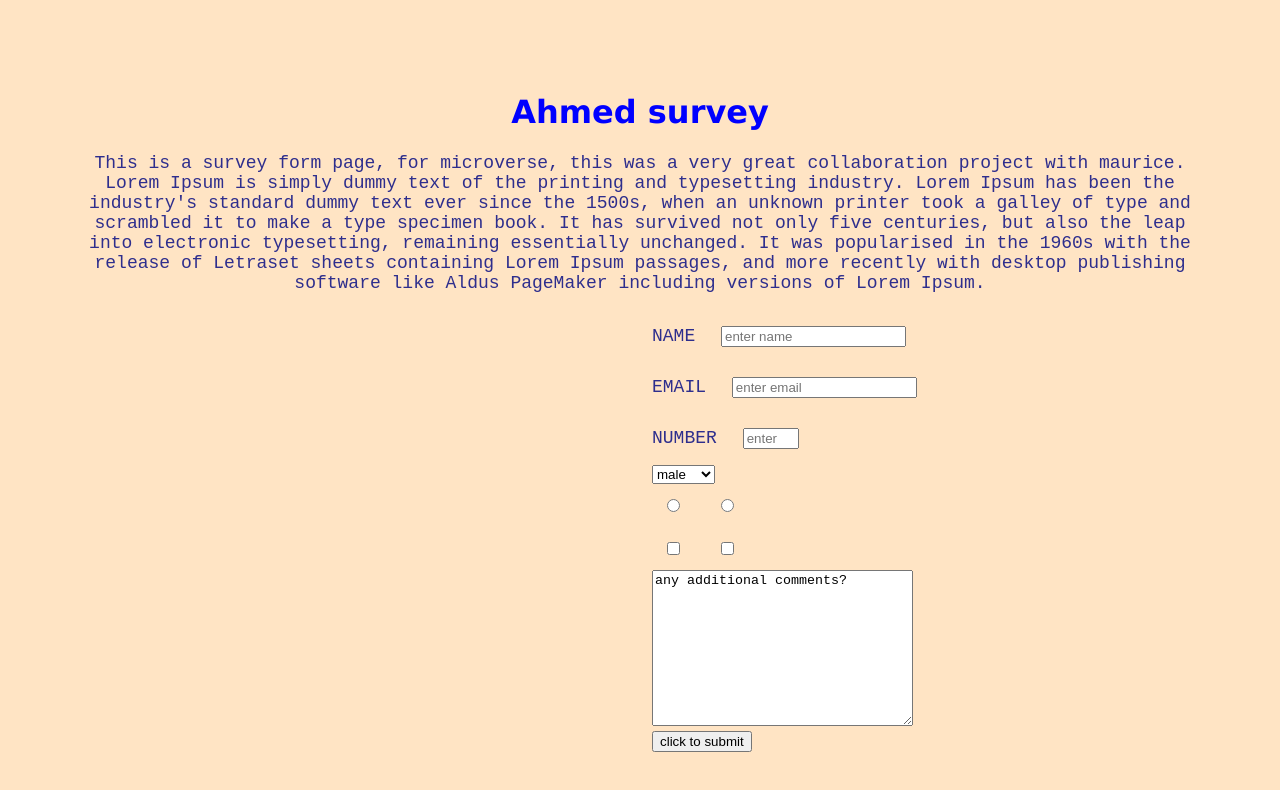
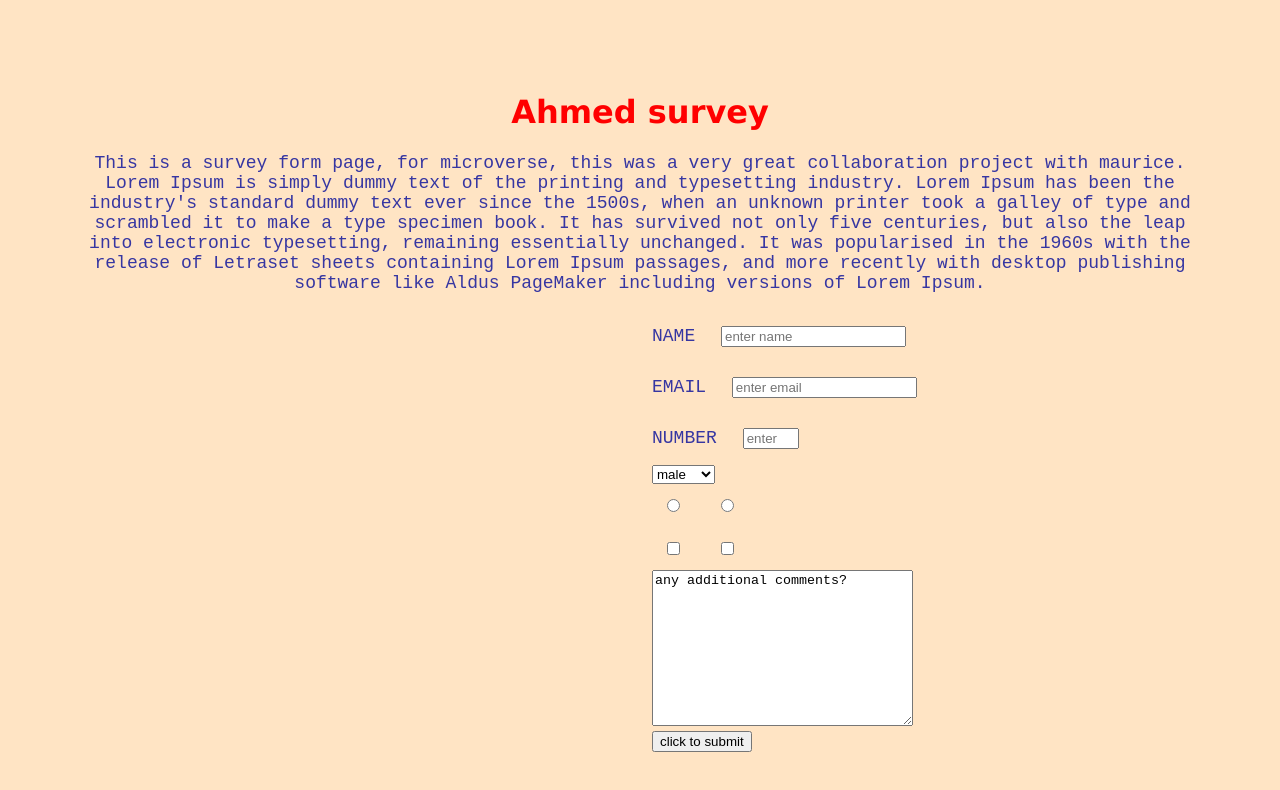
Before and after one commit to coker2019/Ahmed-coker, a plain HTML site: page index.html in a window 1280 px wide. Drawn offline with Linux system fonts and the light colour scheme.

Commit message:
added  css

```diff
--- a/css/style.css
+++ b/css/style.css
@@ -1,5 +1,5 @@
 body{
-    color:rgb(46, 46, 141);
+    color:rgb(54, 54, 162);
     text-align: center;
     font-size: large;
     font-family: 'Courier New', Courier, monospace;
@@ -10,10 +10,10 @@ body{
 h1{
     font-size:xx-large;
     font: xx-large bolder;
-    color:blue ;
+    color:red ;
     font-family: 'Lucida Sans', 'Lucida Sans Regular', 'Lucida Grande', 'Lucida Sans Unicode', Geneva, Verdana, sans-serif;
     font-weight:bolder;
-    text-decoration:aqua;
+    text-decoration:rgb(13, 80, 80);
 }
 input{
     margin: 15px;
@@ -23,6 +23,3 @@ form{
 
     text-align: left;
 }
-#survey-form{
-
-}
```
